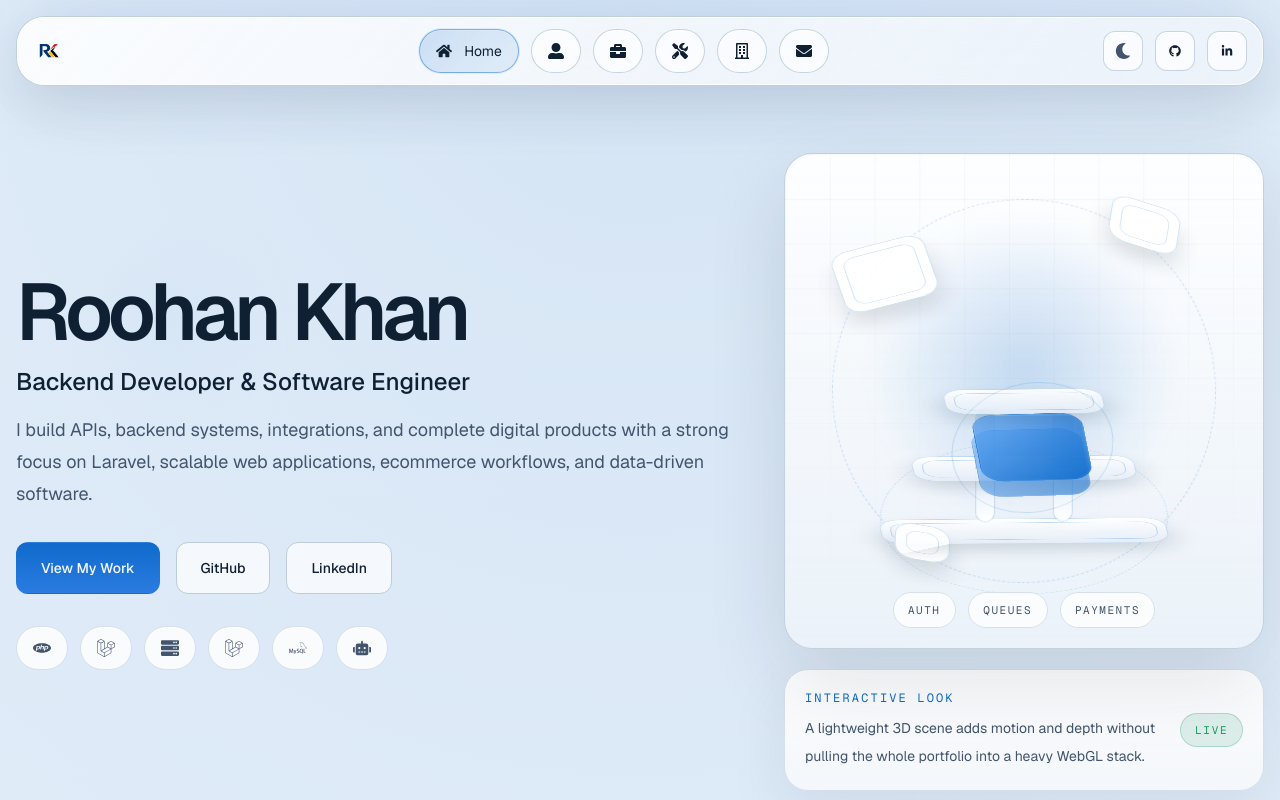
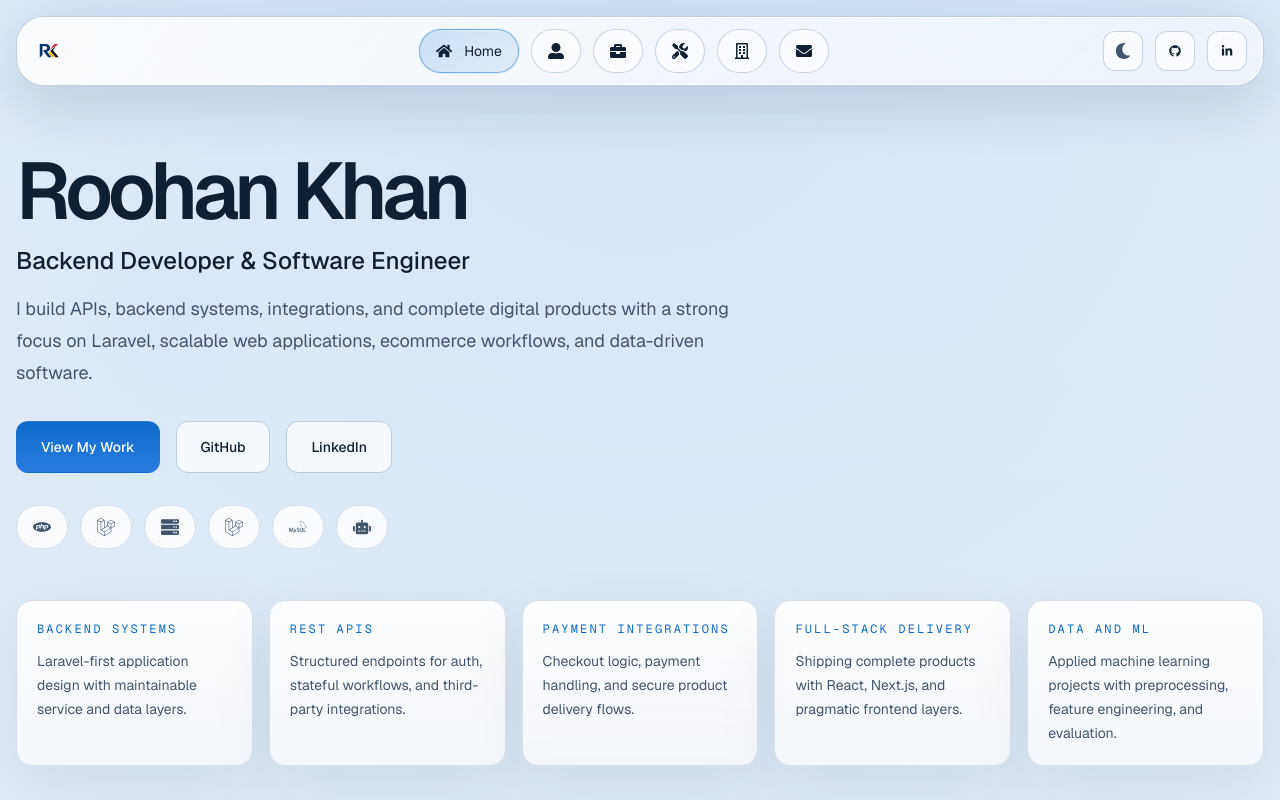
Before and after one commit to roohankhan8/portfolio-roohan, a Next.js app: page / in a window 1280 px wide. Shown: the top 800 px of the page. Built offline with nearby package versions, Linux system fonts and the light colour scheme.

Commit message:
feat: comment out Hero3DScene elements and caption in HeroSection for future use

```diff
--- a/app/_components/hero-3d-scene.tsx
+++ b/app/_components/hero-3d-scene.tsx
@@ -20,39 +20,40 @@ const orbitLabels = ["Auth", "Queues", "Payments"];
 
 export function Hero3DScene() {
   return (
-    <div className="hero-scene">
-      <div className="hero-scene-card">
-        <div className="hero-scene-glow" />
-        <div className="hero-scene-grid" />
-        <div className="hero-scene-orbit hero-scene-orbit-a" />
-        <div className="hero-scene-orbit hero-scene-orbit-b" />
-        <div className="hero-scene-stack">
-          <div className="hero-scene-platform hero-scene-platform-back" />
-          <div className="hero-scene-platform hero-scene-platform-mid" />
-          <div className="hero-scene-platform hero-scene-platform-front" />
-          <div className="hero-scene-column hero-scene-column-left" />
-          <div className="hero-scene-column hero-scene-column-right" />
-          <div className="hero-scene-core">
-            <div className="hero-scene-core-ring" />
-            <div className="hero-scene-core-face hero-scene-core-face-front" />
-            <div className="hero-scene-core-face hero-scene-core-face-back" />
-          </div>
-          {sceneLayers.map((layer) => (
-            <div
-              key={layer.name}
-              aria-label={layer.name}
-              className={`hero-scene-cube ${layer.className}`}
-            />
-          ))}
-        </div>
-        <div className="hero-scene-labels">
-          {orbitLabels.map((label) => (
-            <span key={label} className="hero-scene-label">
-              {label}
-            </span>
-          ))}
-        </div>
-      </div>
-    </div>
+    <></>
+    // <div className="hero-scene">
+    //   <div className="hero-scene-card">
+    //     <div className="hero-scene-glow" />
+    //     <div className="hero-scene-grid" />
+    //     <div className="hero-scene-orbit hero-scene-orbit-a" />
+    //     <div className="hero-scene-orbit hero-scene-orbit-b" />
+    //     <div className="hero-scene-stack">
+    //       <div className="hero-scene-platform hero-scene-platform-back" />
+    //       <div className="hero-scene-platform hero-scene-platform-mid" />
+    //       <div className="hero-scene-platform hero-scene-platform-front" />
+    //       <div className="hero-scene-column hero-scene-column-left" />
+    //       <div className="hero-scene-column hero-scene-column-right" />
+    //       <div className="hero-scene-core">
+    //         <div className="hero-scene-core-ring" />
+    //         <div className="hero-scene-core-face hero-scene-core-face-front" />
+    //         <div className="hero-scene-core-face hero-scene-core-face-back" />
+    //       </div>
+    //       {sceneLayers.map((layer) => (
+    //         <div
+    //           key={layer.name}
+    //           aria-label={layer.name}
+    //           className={`hero-scene-cube ${layer.className}`}
+    //         />
+    //       ))}
+    //     </div>
+    //     <div className="hero-scene-labels">
+    //       {orbitLabels.map((label) => (
+    //         <span key={label} className="hero-scene-label">
+    //           {label}
+    //         </span>
+    //       ))}
+    //     </div>
+    //   </div>
+    // </div>
   );
 }
--- a/app/_components/hero-section.tsx
+++ b/app/_components/hero-section.tsx
@@ -63,7 +63,7 @@ export function HeroSection() {
         </div>
         <div className="space-y-5">
           <Hero3DScene />
-          <div className="hero-scene-caption surface-panel rounded-[1.5rem] p-5">
+          {/* <div className="hero-scene-caption surface-panel rounded-[1.5rem] p-5">
             <div className="flex items-center justify-between gap-4">
               <div>
                 <p className="font-mono text-xs uppercase tracking-[0.18em] text-[var(--accent)]">
@@ -76,7 +76,7 @@ export function HeroSection() {
               </div>
               <span className="hero-status-pill">Live</span>
             </div>
-          </div>
+          </div> */}
         </div>
       </div>
     </section>
--- a/app/_components/skills-section.tsx
+++ b/app/_components/skills-section.tsx
@@ -1,5 +1,4 @@
 import { skillGroups } from "../_lib/portfolio-data";
-import { getSkillPreviewItems } from "../_lib/skills";
 import { SectionHeading } from "./section-heading";
 import { TechBadge } from "./tech-badge";
 
@@ -27,17 +26,7 @@ export function SkillsSection() {
                     <p className="text-sm leading-7 text-[var(--text-secondary)]">
                       {group.summary}
                     </p>
-                    <ul className="flex flex-wrap gap-2 pt-1">
-                      {getSkillPreviewItems(group.items).map((item) => (
-                        <li key={`${group.title}-${item}`}>
-                          <TechBadge item={item} previewOnly />
-                        </li>
-                      ))}
-                    </ul>
                   </div>
-                  {/* <span className="rounded-full border border-[var(--border)] px-3 py-1 font-mono text-[11px] uppercase tracking-[0.14em] text-[var(--text-secondary)] transition-colors group-open:text-[var(--text)]">
-                    Open
-                  </span> */}
                 </div>
               </summary>
               <ul className="mt-5 flex flex-wrap gap-2">
```
